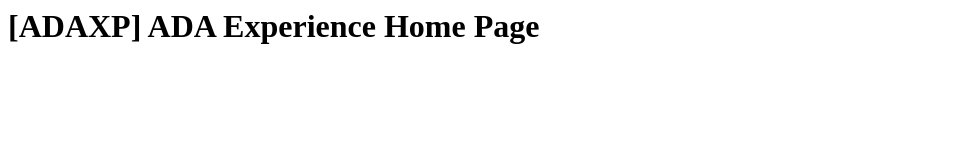
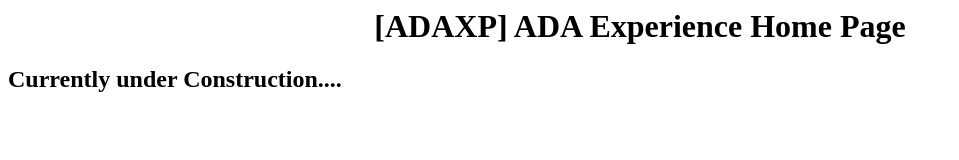
Before and after one commit to adaexperience/adaexperience.github.io, a plain HTML site: page index.html in a window 1280 px wide. Shown: the whole page, without its empty margins (0-959 px from the left). Drawn offline with Linux system fonts and the light colour scheme.

Commit message:
Update index.html

```diff
--- a/index.html
+++ b/index.html
@@ -1 +1,13 @@
-<h1> [ADAXP] ADA Experience Home Page</h1>
+<html>
+  <center>
+  <h1> [ADAXP] ADA Experience Home Page</h1>
+  </center>
+  <h2>
+    Currently under Construction....
+  </h2>
+
+
+
+
+
+</html>
```
